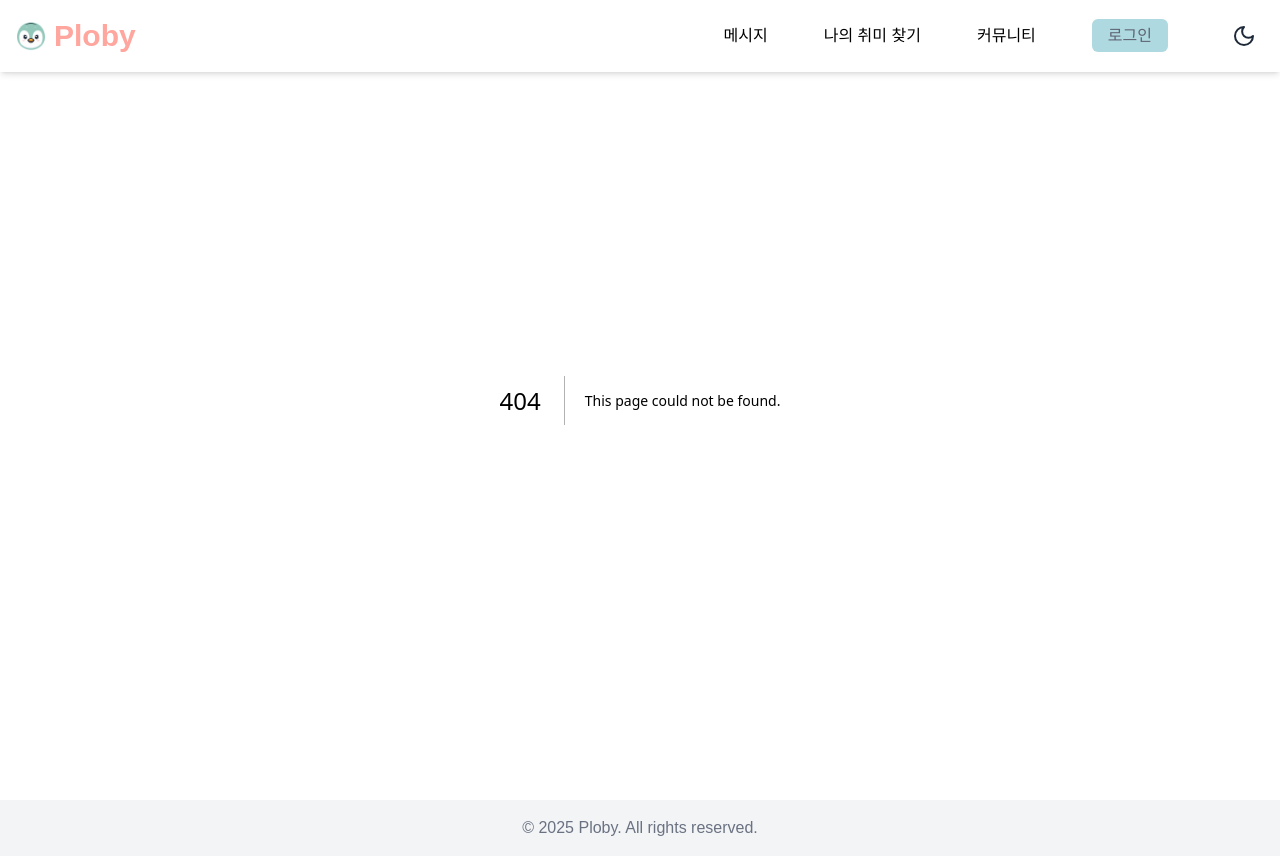
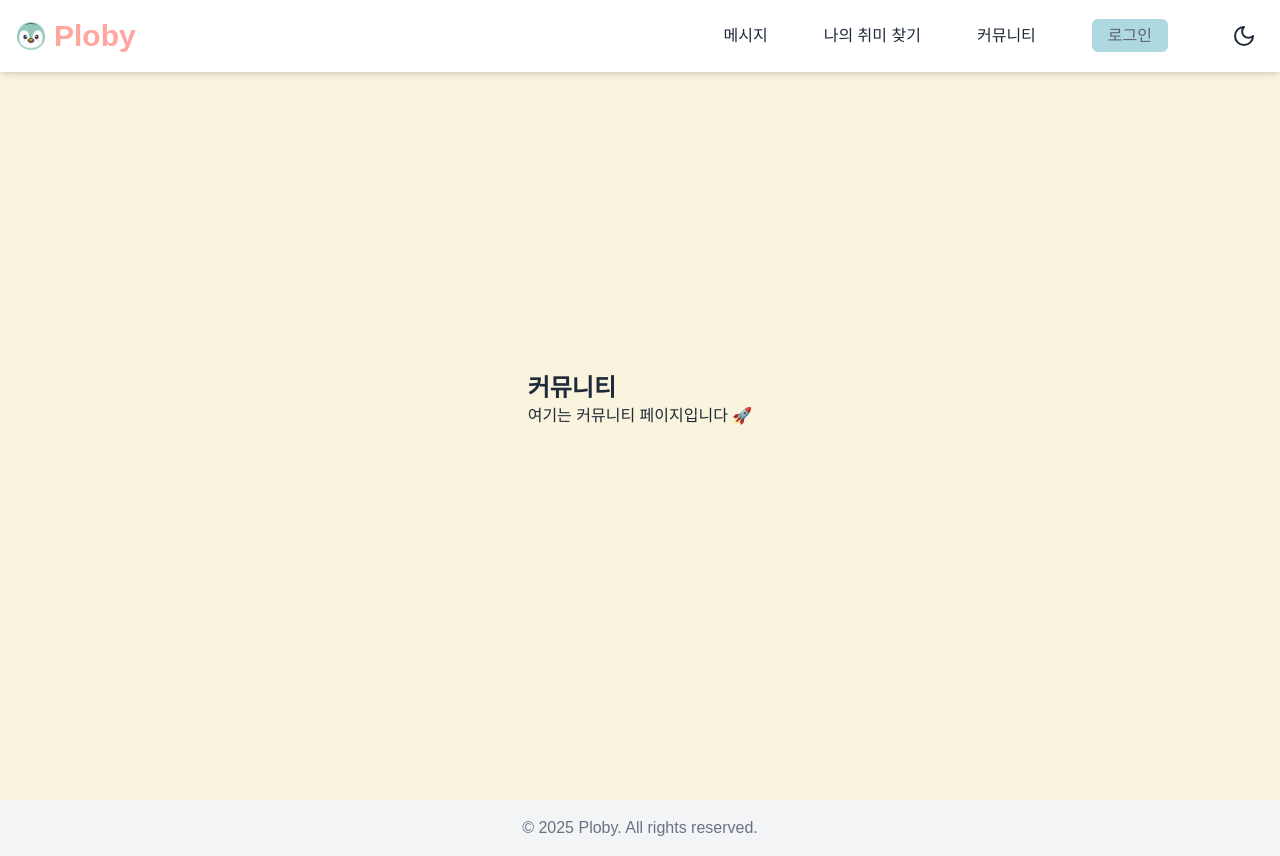
Before and after one commit to jokangmin/ploby-frontend, a Next.js app: page /community in a window 1280 px wide. Before the commit this address had no page. Built offline with nearby package versions, Linux system fonts and the light colour scheme; a web font is replaced by a local one.

Commit message:
기본 페이지 추가

```diff
--- /dev/null
+++ b/src/app/community/page.tsx
@@ -0,0 +1,11 @@
+// src/app/community/page.tsx
+export default function CommunityPage() {
+  return (
+    <main className="flex items-center justify-center h-screen">
+        <div>
+            <h1 className="text-2xl font-bold">커뮤니티</h1>
+            <p>여기는 커뮤니티 페이지입니다 🚀</p>
+        </div>
+    </main>
+  );
+}
--- /dev/null
+++ b/src/app/find-hobby/page.tsx
@@ -0,0 +1,11 @@
+// src/app/find-hobby/page.tsx
+export default function FindHobbyPage() {
+  return (
+    <main className="flex items-center justify-center h-screen">
+        <div>
+            <h1 className="text-2xl font-bold">나의 취미 찾기</h1>
+            <p>여기는 취미 찾기 페이지입니다 🚀</p>
+        </div>
+    </main>
+  );
+}
--- a/src/app/message/page.tsx
+++ b/src/app/message/page.tsx
@@ -1,9 +1,11 @@
 // src/app/message/page.tsx
 export default function MessagePage() {
   return (
-    <main className="p-6">
-      <h1 className="text-2xl font-bold">메시지</h1>
-      <p>여기는 메시지 페이지입니다 🚀</p>
+    <main className="flex items-center justify-center h-screen">
+      <div>
+        <h1 className="text-2xl font-bold">메시지</h1>
+        <p>여기는 메시지 페이지입니다 🚀</p>
+      </div>
     </main>
   );
 }
```
